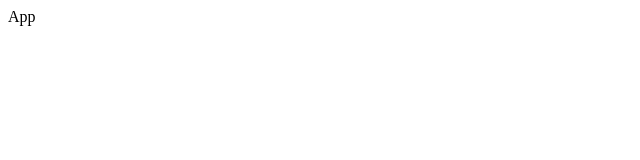
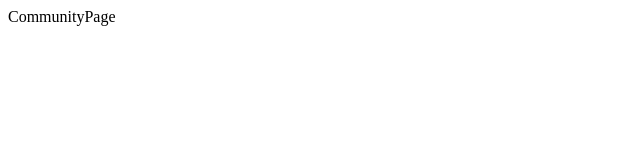
Before and after one commit to weniv/wecation_FE, a React (Create React App) app: page /community in a window 1280 px wide. Shown: the top 160 px of the page, without its empty margins (0-640 px from the left). Built offline with nearby package versions, Linux system fonts and the light colour scheme.

Commit message:
:sparkles: Feat: 페이지 라우팅 작업

```diff
--- a/src/App.js
+++ b/src/App.js
@@ -1,7 +1,8 @@
 import React from "react";
+import Router from "./routes/Router";
 
 const App = () => {
-  return <div>App</div>;
+  return <Router />;
 };
 
 export default App;
--- /dev/null
+++ b/src/pages/CommunityPage.jsx
@@ -0,0 +1,7 @@
+import React from "react";
+
+const CommunityPage = () => {
+  return <div>CommunityPage</div>;
+};
+
+export default CommunityPage;
--- /dev/null
+++ b/src/pages/LoginPage.jsx
@@ -0,0 +1,7 @@
+import React from "react";
+
+const LoginPage = () => {
+  return <div>LoginPage</div>;
+};
+
+export default LoginPage;
--- /dev/null
+++ b/src/pages/MapPage.jsx
@@ -0,0 +1,7 @@
+import React from "react";
+
+const MapPage = () => {
+  return <div>MapPage</div>;
+};
+
+export default MapPage;
--- /dev/null
+++ b/src/pages/NotFoundPage.jsx
@@ -0,0 +1,7 @@
+import React from "react";
+
+const NotFoundPage = () => {
+  return <div>NotFoundPage</div>;
+};
+
+export default NotFoundPage;
--- /dev/null
+++ b/src/pages/PlacePage.jsx
@@ -0,0 +1,7 @@
+import React from "react";
+
+const PlacePage = () => {
+  return <div>PlacePage</div>;
+};
+
+export default PlacePage;
--- /dev/null
+++ b/src/pages/SignupPage.jsx
@@ -0,0 +1,7 @@
+import React from "react";
+
+const SignupPage = () => {
+  return <div>SignupPage</div>;
+};
+
+export default SignupPage;
--- /dev/null
+++ b/src/pages/UserPage.jsx
@@ -0,0 +1,7 @@
+import React from "react";
+
+const UserPage = () => {
+  return <div>UserPage</div>;
+};
+
+export default UserPage;
--- /dev/null
+++ b/src/pages/index.js
@@ -0,0 +1,10 @@
+export { default as MapPage } from "./MapPage";
+export { default as CommunityPage } from "./CommunityPage";
+export { default as PlacePage } from "./PlacePage";
+
+export { default as UserPage } from "./UserPage";
+
+export { default as LoginPage } from "./LoginPage";
+export { default as SignupPage } from "./SignupPage";
+
+export { default as NotFoundPage } from "./NotFoundPage";
--- /dev/null
+++ b/src/routes/Router.jsx
@@ -0,0 +1,27 @@
+import React from "react";
+import { BrowserRouter, Route, Routes } from "react-router-dom";
+import {
+  CommunityPage,
+  LoginPage,
+  MapPage,
+  PlacePage,
+  SignupPage,
+  UserPage,
+} from "../pages";
+
+const Router = () => {
+  return (
+    <BrowserRouter>
+      <Routes>
+        <Route path="/" element={<MapPage />} />
+        <Route path="/community" element={<CommunityPage />} />
+        <Route path="/place/:id" element={<PlacePage />} />
+        <Route path="/user" element={<UserPage />} />
+        <Route path="/login" element={<LoginPage />} />
+        <Route path="/signup" element={<SignupPage />} />
+      </Routes>
+    </BrowserRouter>
+  );
+};
+
+export default Router;
```
